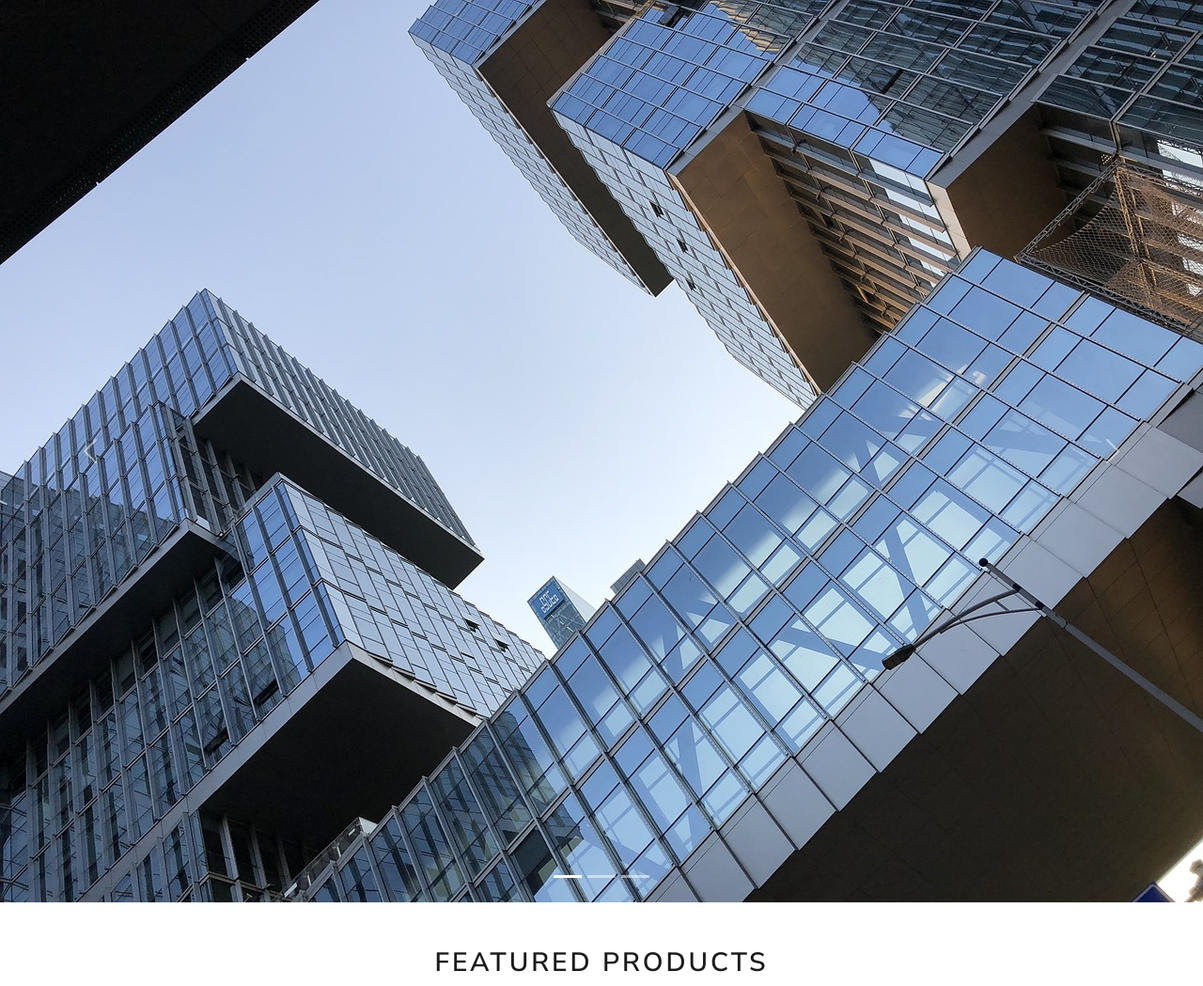
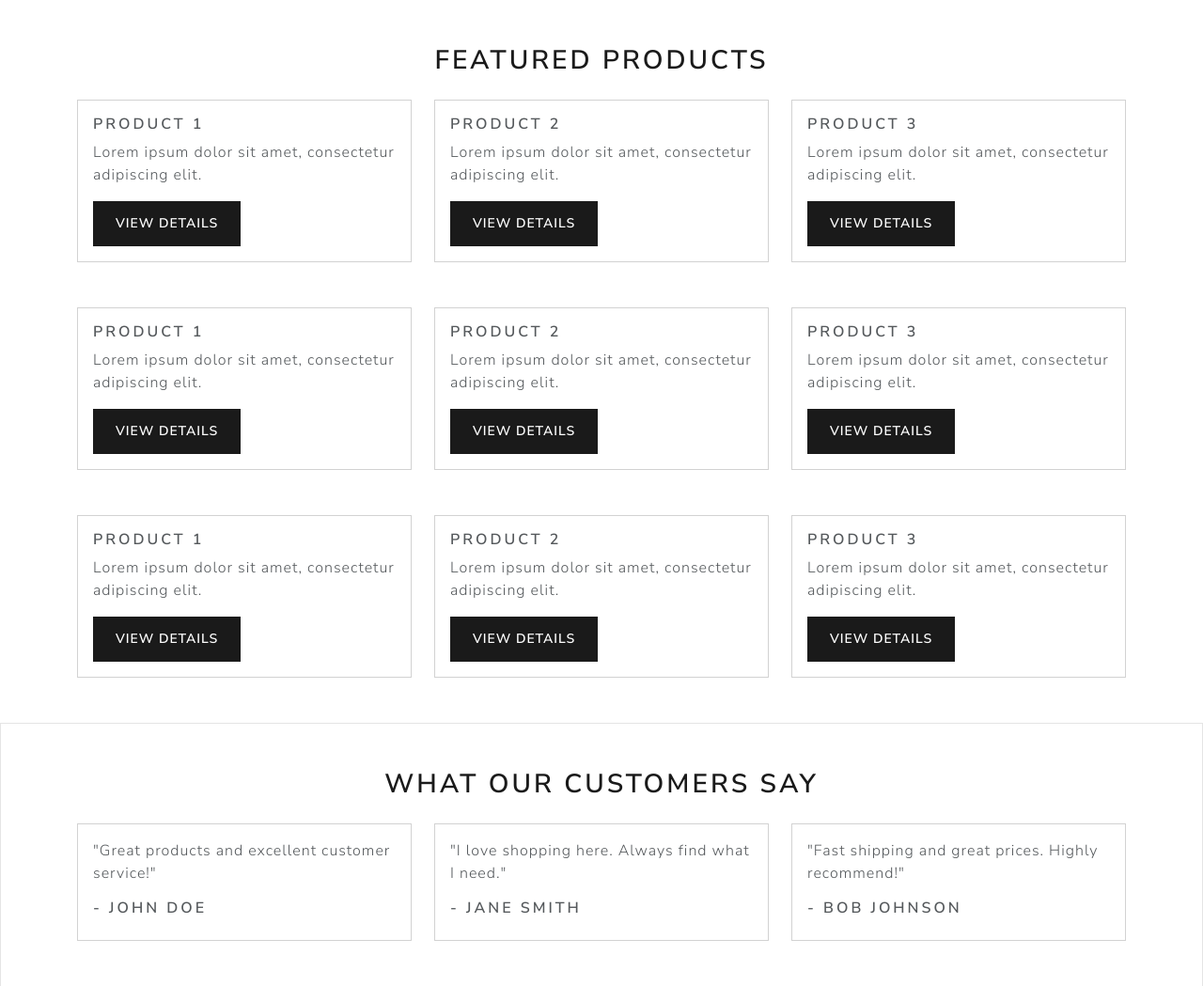
Before and after one commit to Baylox/Freemium, a Symfony app: template templates/home/home.html.twig in a window 1280 px wide. Shown: the part 100-1149 px from the top of the page at 94% size. Run offline with Twig, Linux system fonts and the light colour scheme; the template is opened without the code that fills it, so the values that code supplies are empty; style sheets or scripts are compiled from the project's sources; some libraries are stand-ins or nearby versions.

Commit message:
Refactor home.html.twig to add featured products section

```diff
--- a/templates/home/home.html.twig
+++ b/templates/home/home.html.twig
@@ -3,41 +3,12 @@
 {% block title %}Home{% endblock %}
 
 {% block content %}
-    <!-- Carousel -->
-    <div id="carouselExampleIndicators" class="carousel slide" data-bs-ride="carousel">
-        <div class="carousel-indicators">
-            <button type="button" data-bs-target="#carouselExampleIndicators" data-bs-slide-to="0" class="active" aria-current="true" aria-label="Slide 1"></button>
-            <button type="button" data-bs-target="#carouselExampleIndicators" data-bs-slide-to="1" aria-label="Slide 2"></button>
-            <button type="button" data-bs-target="#carouselExampleIndicators" data-bs-slide-to="2" aria-label="Slide 3"></button>
-        </div>
-        <div class="carousel-inner">
-            <div class="carousel-item active">
-                <img src="{{ asset('build/img/building1.jpg') }}" class="d-block w-100" alt="Slide 1">
-            </div>
-            <div class="carousel-item">
-                <img src="{{ asset('build/img/building2.jpg') }}" class="d-block w-100" alt="Slide 2">
-            </div>
-            <div class="carousel-item">
-                <img src="{{ asset('build/img/building3.jpg') }}" class="d-block w-100" alt="Slide 3">
-            </div>
-        </div>
-        <button class="carousel-control-prev" type="button" data-bs-target="#carouselExampleIndicators" data-bs-slide="prev">
-            <span class="carousel-control-prev-icon" aria-hidden="true"></span>
-            <span class="visually-hidden">Previous</span>
-        </button>
-        <button class="carousel-control-next" type="button" data-bs-target="#carouselExampleIndicators" data-bs-slide="next">
-            <span class="carousel-control-next-icon" aria-hidden="true"></span>
-            <span class="visually-hidden">Next</span>
-        </button>
-    </div>
-
     <!-- Products Section -->
     <section class="container mt-5">
         <h2 class="text-center mb-4">Featured Products</h2>
-        <div class="row">
+        <div class="row mb-5">
             <div class="col-md-4">
                 <div class="card">
-                    <img src="{{ asset('build/img/product1.jpg') }}" class="card-img-top" alt="Product 1">
                     <div class="card-body">
                         <h5 class="card-title">Product 1</h5>
                         <p class="card-text">Lorem ipsum dolor sit amet, consectetur adipiscing elit.</p>
@@ -47,7 +18,6 @@
             </div>
             <div class="col-md-4">
                 <div class="card">
-                    <img src="{{ asset('build/img/product2.jpg') }}" class="card-img-top" alt="Product 2">
                     <div class="card-body">
                         <h5 class="card-title">Product 2</h5>
                         <p class="card-text">Lorem ipsum dolor sit amet, consectetur adipiscing elit.</p>
@@ -57,7 +27,66 @@
             </div>
             <div class="col-md-4">
                 <div class="card">
-                    <img src="{{ asset('build/img/product3.jpg') }}" class="card-img-top" alt="Product 3">
+                    <div class="card-body">
+                        <h5 class="card-title">Product 3</h5>
+                        <p class="card-text">Lorem ipsum dolor sit amet, consectetur adipiscing elit.</p>
+                        <a href="#" class="btn btn-primary">View Details</a>
+                    </div>
+                </div>
+            </div>
+        </div>
+
+        <div class="row mb-5">
+            <div class="col-md-4">
+                <div class="card">
+                    <div class="card-body">
+                        <h5 class="card-title">Product 1</h5>
+                        <p class="card-text">Lorem ipsum dolor sit amet, consectetur adipiscing elit.</p>
+                        <a href="#" class="btn btn-primary">View Details</a>
+                    </div>
+                </div>
+            </div>
+            <div class="col-md-4">
+                <div class="card">
+                    <div class="card-body">
+                        <h5 class="card-title">Product 2</h5>
+                        <p class="card-text">Lorem ipsum dolor sit amet, consectetur adipiscing elit.</p>
+                        <a href="#" class="btn btn-primary">View Details</a>
+                    </div>
+                </div>
+            </div>
+            <div class="col-md-4">
+                <div class="card">
+                    <div class="card-body">
+                        <h5 class="card-title">Product 3</h5>
+                        <p class="card-text">Lorem ipsum dolor sit amet, consectetur adipiscing elit.</p>
+                        <a href="#" class="btn btn-primary">View Details</a>
+                    </div>
+                </div>
+            </div>
+        </div>
+
+        <div class="row mb-5">
+            <div class="col-md-4">
+                <div class="card">
+                    <div class="card-body">
+                        <h5 class="card-title">Product 1</h5>
+                        <p class="card-text">Lorem ipsum dolor sit amet, consectetur adipiscing elit.</p>
+                        <a href="#" class="btn btn-primary">View Details</a>
+                    </div>
+                </div>
+            </div>
+            <div class="col-md-4">
+                <div class="card">
+                    <div class="card-body">
+                        <h5 class="card-title">Product 2</h5>
+                        <p class="card-text">Lorem ipsum dolor sit amet, consectetur adipiscing elit.</p>
+                        <a href="#" class="btn btn-primary">View Details</a>
+                    </div>
+                </div>
+            </div>
+            <div class="col-md-4">
+                <div class="card">
                     <div class="card-body">
                         <h5 class="card-title">Product 3</h5>
                         <p class="card-text">Lorem ipsum dolor sit amet, consectetur adipiscing elit.</p>
```
